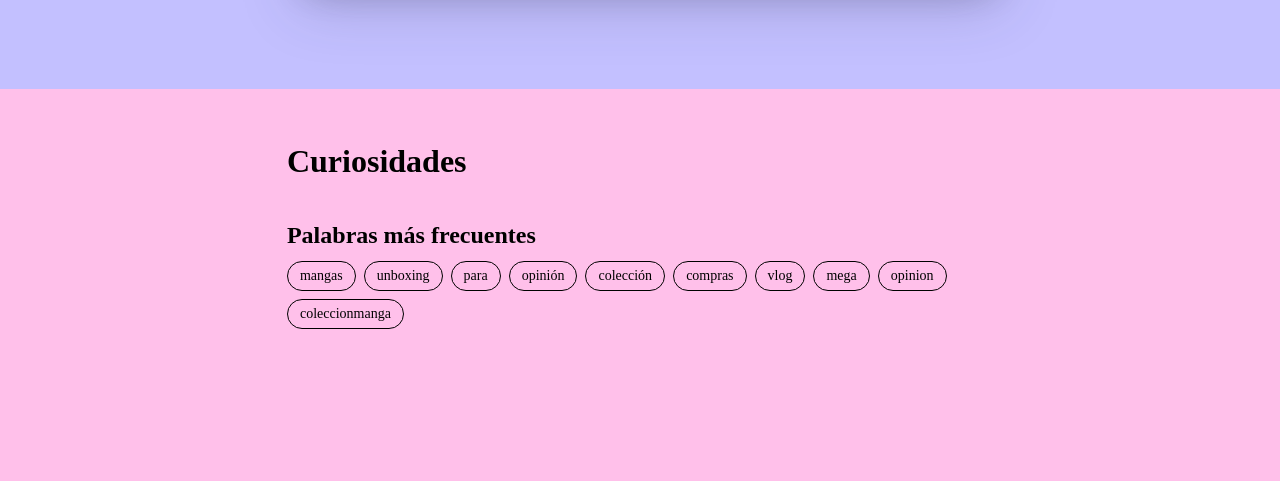
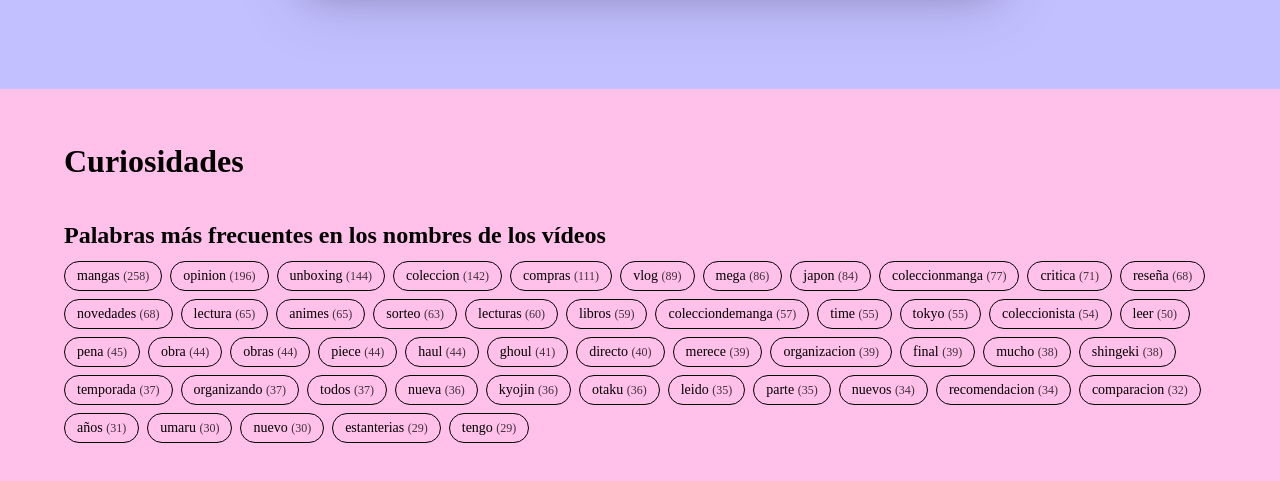
Before and after one commit to jbr1989/UmaruYT10, an Astro site: page /wrapped3 in a window 1280 px wide. Shown: the part 4704-5185 px from the top of the page. Built offline with nearby package versions, Linux system fonts and the light colour scheme; Astro itself is replaced by a stand-in of ours; a web font is replaced by a local one.

Commit message:
TEST: Palabras más frequentes

```diff
--- a/src/components/curiosidades.astro
+++ b/src/components/curiosidades.astro
@@ -1,5 +1,16 @@
 ---
+import { excludedWords } from "../utils";
+
 const { videos, shorts } = Astro.props;
+
+function normalizeAccents(str: string) {
+  // Preservar la ñ antes de normalizar
+  return str
+    .replace(/ñ/g, "\u0001")
+    .normalize("NFD")
+    .replace(/[\u0300-\u036f]/g, "")
+    .replace(/\u0001/g, "ñ");
+}
 
 function wordFreq(items) {
   const s = items
@@ -7,19 +18,19 @@ function wordFreq(items) {
     .join(" ")
     .toLowerCase()
     .replace(/[^\w\sáéíóúñ]/g, " ");
+
+  const normalizedExcluded = excludedWords.map((w) => normalizeAccents(w));
+
   const words = s
     .split(/\s+/)
-    .filter(
-      (w) =>
-        w.length > 3 &&
-        !["manga", "anime", "video", "review", "capítulo", "caps"].includes(w)
-    );
+    .map((w) => normalizeAccents(w))
+    .filter((w) => w.length > 3 && !normalizedExcluded.includes(w));
   const m = {};
   for (const w of words) m[w] = (m[w] || 0) + 1;
   return Object.entries(m)
     .sort((a, b) => b[1] - a[1])
-    .slice(0, 10)
-    .map((x) => x[0]);
+    .slice(0, 50)
+    .map((x) => ({ word: x[0], freq: x[1] }));
 }
 const topWords = wordFreq([...videos, ...shorts]);
 ---
@@ -29,11 +40,15 @@ const topWords = wordFreq([...videos, ...shorts]);
     <h2>Curiosidades</h2>
 
     <div>
-      <h3 class="font-semibold mb-2">Palabras más frecuentes</h3>
+      <h3 class="font-semibold mb-2">
+        Palabras más frecuentes en los nombres de los vídeos
+      </h3>
       <div class="flex gap-2 flex-wrap">
         {
-          topWords.map((w) => (
-            <span class="px-3 py-1 border rounded-full text-sm">{w}</span>
+          topWords.map((item) => (
+            <span class="px-3 py-1 border rounded-full text-sm">
+              {item.word} <span class="text-xs opacity-75">({item.freq})</span>
+            </span>
           ))
         }
       </div>
--- a/src/utils.ts
+++ b/src/utils.ts
@@ -37,3 +37,74 @@ export function formatDuration(totalDurationSeconds: number) {
     return totalHumanReadable;
 
 }
+
+export const excludedWords = [
+    "manga",
+    "anime",
+    "video",
+    "review",
+    "capítulo",
+    "caps",
+    // Preposiciones
+    "a",
+    "ante",
+    "bajo",
+    "cabe",
+    "como",
+    "con",
+    "contra",
+    "de",
+    "desde",
+    "durante",
+    "en",
+    "entre",
+    "hacia",
+    "hasta",
+    "mediante",
+    "para",
+    "por",
+    "según",
+    "sin",
+    "sobre",
+    "tras",
+    "versus",
+    "vía",
+    // Artículos
+    "el",
+    "la",
+    "los",
+    "las",
+    "lo",
+    "un",
+    "una",
+    "unos",
+    "unas",
+    // Adjetivos posesivos
+    "mi",
+    "mis",
+    "tu",
+    "tus",
+    "su",
+    "sus",
+    "nuestro",
+    "nuestra",
+    "nuestros",
+    "nuestras",
+    "vuestro",
+    "vuestra",
+    "vuestros",
+    "vuestras",
+    // Adjetivos demostrativos
+    "este",
+    "esta",
+    "estos",
+    "estas",
+    "ese",
+    "esa",
+    "esos",
+    "esas",
+    "aquel",
+    "aquella",
+    "aquellos",
+    "aquellas",
+  ];
```
